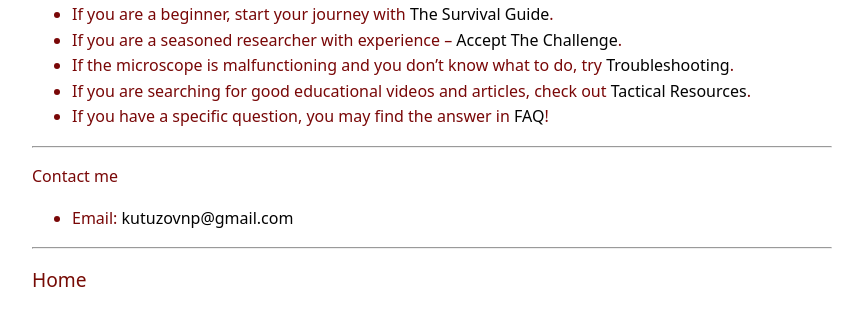
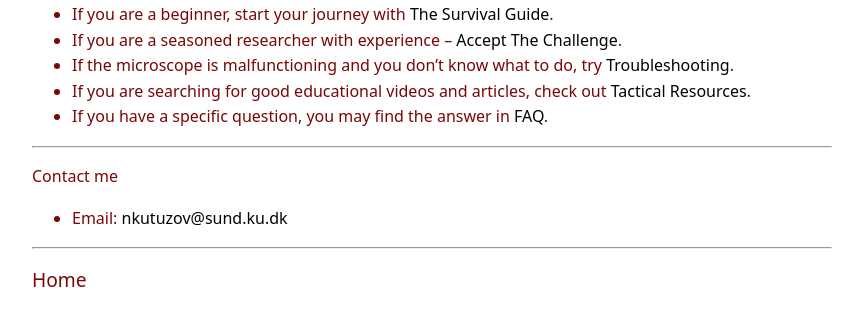
Before and after one commit to drkutuzov/drkutuzov.github.io, a Jekyll site: the page built from about.md, in a window 1280 px wide. Shown: the part 220-537 px from the top of the page, without its empty margins (208-1071 px from the left). Built offline with Jekyll 4.4.1, drawn with Linux system fonts in a browser that asks for light colours.

Commit message:
Small edits

```diff
--- a/_config.yml
+++ b/_config.yml
@@ -5,4 +5,4 @@ challenges: "Accept The Challenge"
 resources: "Tactical Resources"
 troubleshooting: "Troubleshooting"
 faq: "FAQ"
-email: "kutuzovnp@gmail.com"
+email: "nkutuzov@sund.ku.dk"
--- a/about.md
+++ b/about.md
@@ -9,7 +9,7 @@ The goal of “Two Photon Agony” is to support learning about two-photon micro
 * If you are a seasoned researcher with experience – <a href="challenges">{{ site.challenges }}</a>.
 * If the microscope is malfunctioning and you don’t know what to do, try <a href="troubleshooting">{{ site.troubleshooting }}</a>.
 * If you are searching for good educational videos and articles, check out <a href="resources">{{ site.resources }}</a>.
-* If you have a specific question, you may find the answer in <a href="faq">{{ site.faq }}</a>!
+* If you have a specific question, you may find the answer in <a href="faq">{{ site.faq }}</a>.
 
 ---
 
```
Also changed, not shown: troubleshooting.md (+1 -1 lines).
